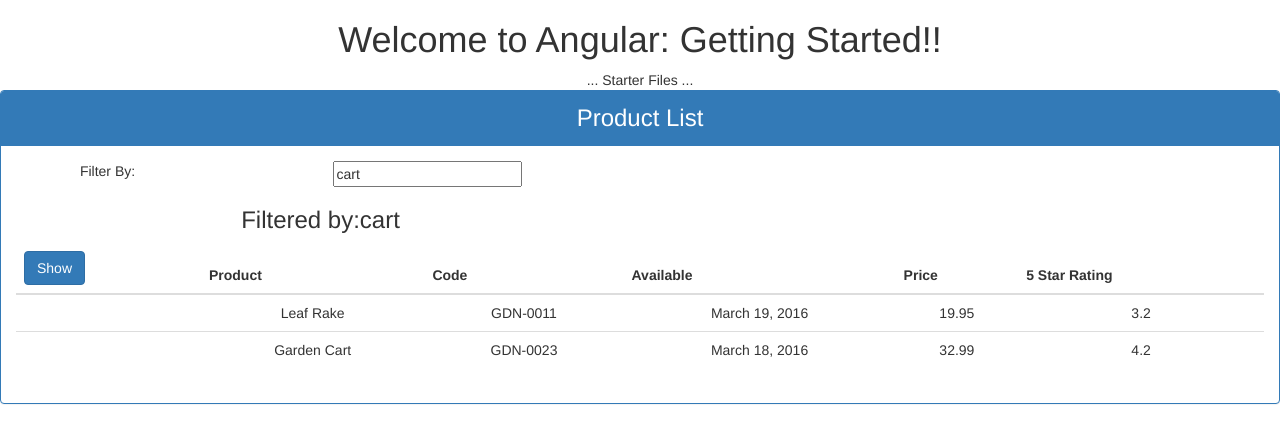
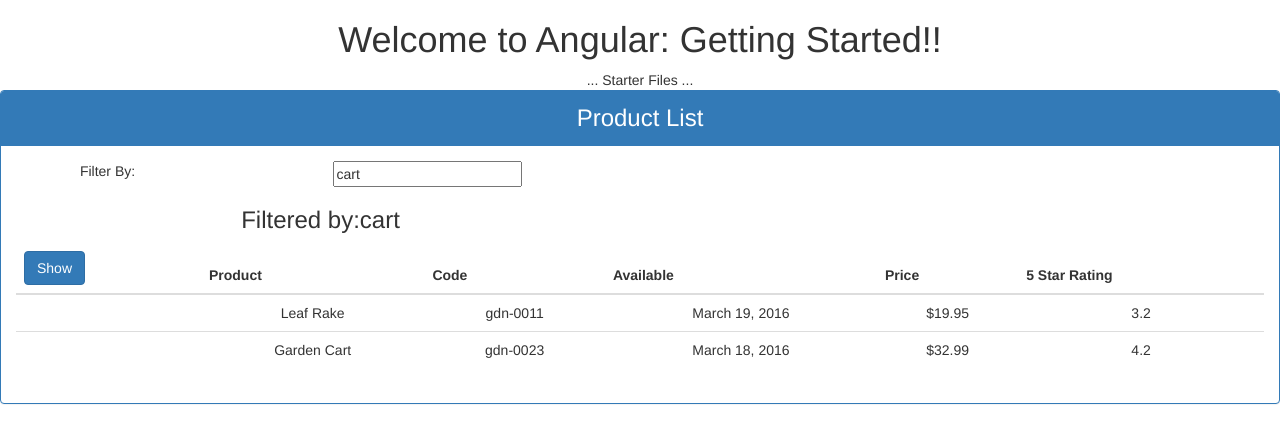
Before and after one commit to jatin7gupta/ng-tutorial, an Angular app in the folder APM-Start/: page / in a window 1280 px wide. Shown: the top 442 px of the page. Built offline with nearby package versions, Linux system fonts and the light colour scheme.

Commit message:
Add: interface

```diff
--- a/APM-Start/src/app/product/product-list.component.html
+++ b/APM-Start/src/app/product/product-list.component.html
@@ -39,9 +39,9 @@
             >
           </td>
           <td>{{product.productName}}</td>
-          <td>{{product.productCode}}</td>
+          <td>{{product.productCode| lowercase}} </td>
           <td>{{product.releaseDate}}</td>
-          <td>{{product.price}}</td>
+          <td>{{product.price | currency:'USD':true:'1.2-2'}}</td>
           <td>{{product.starRating}}</td>
         </tr>
 
--- a/APM-Start/src/app/product/product-list.component.ts
+++ b/APM-Start/src/app/product/product-list.component.ts
@@ -1,4 +1,5 @@
 import {Component} from '@angular/core';
+import {IProduct} from './product';
 
 @Component({
   selector: 'pm-products',
@@ -7,7 +8,7 @@
 
 export class ProductListComponent {
   pageTitle: string = 'Product List';
-  products: any[] = [
+  products: IProduct[] = [
     {
       'productId': 1,
       'productName': 'Leaf Rake',
--- /dev/null
+++ b/APM-Start/src/app/product/product.ts
@@ -0,0 +1,10 @@
+export interface IProduct {
+  productId: number;
+  productName: string;
+  productCode: string;
+  releaseDate: string;
+  price: number;
+  description: string;
+  starRating: number;
+  imageUrl: string;
+}
```
